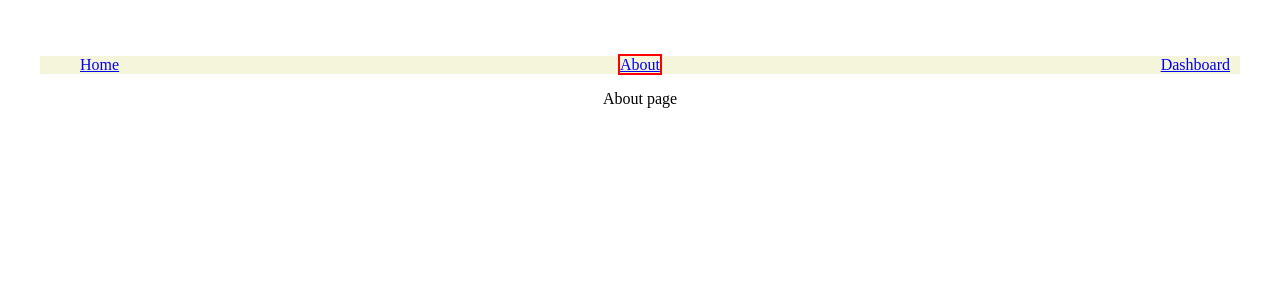
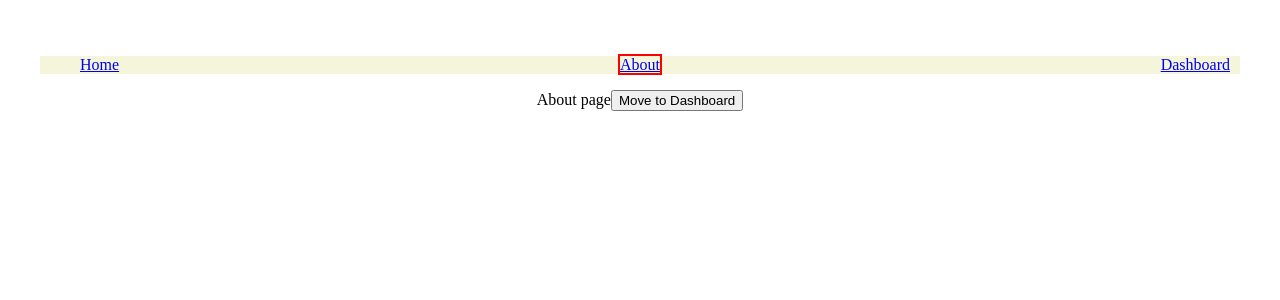
Before and after one commit to anamika0707/React, a React (Vite) app in the folder React/: page /about in a window 1280 px wide. Shown: the top 300 px of the page. Built offline with nearby package versions, Linux system fonts and the light colour scheme.

Commit message:
usenavigate done

```diff
--- a/React/src/components/About.jsx
+++ b/React/src/components/About.jsx
@@ -1,9 +1,16 @@
 import React from 'react'
+import {useNavigate} from 'react-router-dom'
+const About =()=>{
 
-const About =()=>{
+    const navigate=useNavigate();
+
+    function handleClick(){
+        navigate('/dashboard');
+    }
     return (
         <div>
             About page
+            <button onClick={handleClick}>Move to Dashboard</button>
         </div>
     )
 }
--- a/React/src/components/Home.jsx
+++ b/React/src/components/Home.jsx
@@ -1,9 +1,15 @@
 import React from 'react'
+import { useNavigate } from 'react-router-dom'; //ye hume help kerta hai ki hum maan lo koi button pe click ker rhe hai to wo dusri page par navigate kara dega
 
 const Home =()=>{
+    const navigate=useNavigate();
+    function handleClick(){
+        navigate('/about');
+    }
     return (
         <div>
             Home Page
+            {/* <button onClick={handleClick}>Move to About Page</button> //is button ko click kerke about page pe navigate ho jayenge */}
         </div>
     )
 }
```
